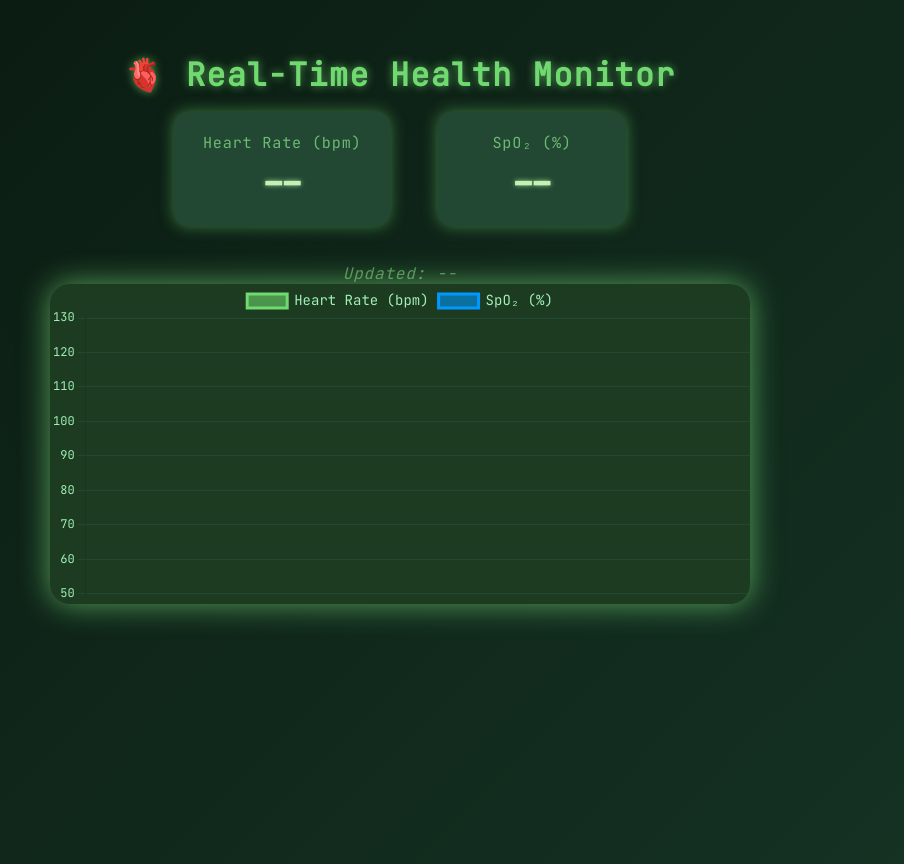
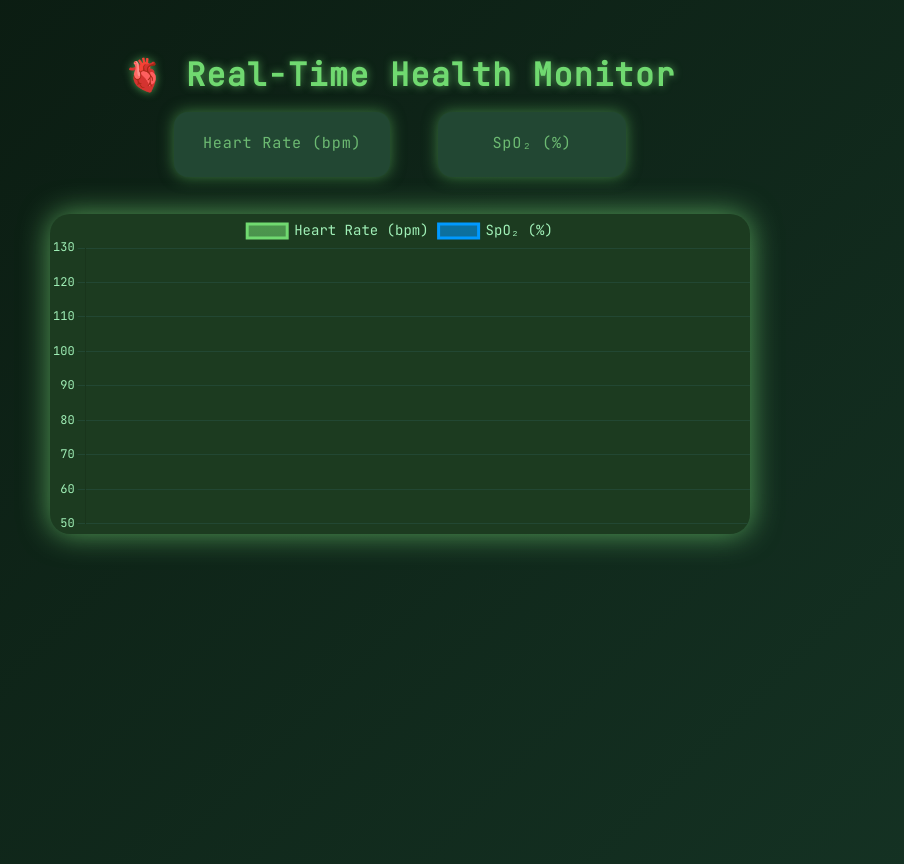
Before and after one commit to yokkhram/heart-monitor, a website: page public/index.html in a window 1280 px wide. Shown: the whole page, without its empty margins (240-1144 px from the left). Drawn offline with nearby package versions, Linux system fonts and the light colour scheme; no server answers.

Commit message:
Update index.html

```diff
--- a/public/index.html
+++ b/public/index.html
@@ -79,7 +79,6 @@
       letter-spacing: 0.8px;
     }
 
-    /* ปรับ canvas ให้เต็มความกว้าง container */
     canvas {
       width: 100% !important;
       height: 320px !important;
@@ -97,15 +96,15 @@
   <div class="readings">
     <div class="reading">
       <label>Heart Rate (bpm)</label>
-      <div id="hr" class="value">--</div>
+      <div id="hr" class="value"></div>
     </div>
     <div class="reading">
       <label>SpO₂ (%)</label>
-      <div id="spo2" class="value">--</div>
+      <div id="spo2" class="value"></div>
     </div>
   </div>
 
-  <div id="time">Updated: --</div>
+  <div id="time"></div>
 
   <canvas id="chart"></canvas>
 
@@ -117,7 +116,6 @@
 
     const ctx = document.getElementById('chart').getContext('2d');
 
-    // สร้าง gradient background สำหรับกราฟ
     const gradientHR = ctx.createLinearGradient(0, 0, 0, 320);
     gradientHR.addColorStop(0, 'rgba(112, 217, 112, 0.6)');
     gradientHR.addColorStop(1, 'rgba(112, 217, 112, 0.05)');
@@ -218,10 +216,12 @@
         const res = await fetch('/data');
         const data = await res.json();
 
-        document.getElementById('hr').textContent = data.heart_rate;
-        document.getElementById('spo2').textContent = data.spo2;
-        document.getElementById('time').textContent = 'Updated: ' + data.timestamp;
+        // แสดงตัวเลขเมื่อค่ามากกว่า 0 เท่านั้น
+        document.getElementById('hr').textContent = data.heart_rate > 0 ? data.heart_rate : '';
+        document.getElementById('spo2').textContent = data.spo2 > 0 ? data.spo2 : '';
+        document.getElementById('time').textContent = data.timestamp ? 'Updated: ' + data.timestamp : '';
 
+        if (data.heart_rate > 0 && data.spo2 > 0) {
           const now = new Date().toLocaleTimeString();
           labels.push(now);
           heartData.push(data.heart_rate);
@@ -234,6 +234,7 @@
           }
 
           chart.update();
+        }
       } catch (e) {
         console.error('Error fetching data:', e);
       }
```
Lines whose indentation alone changed are shown as unchanged.
